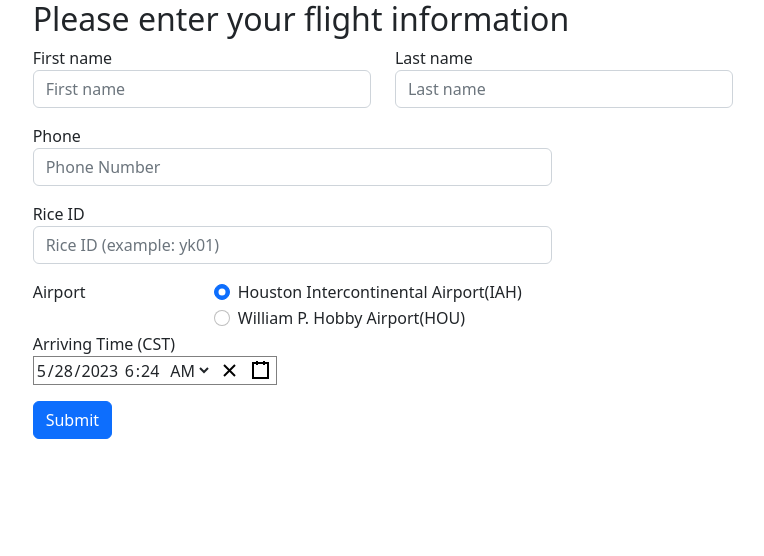
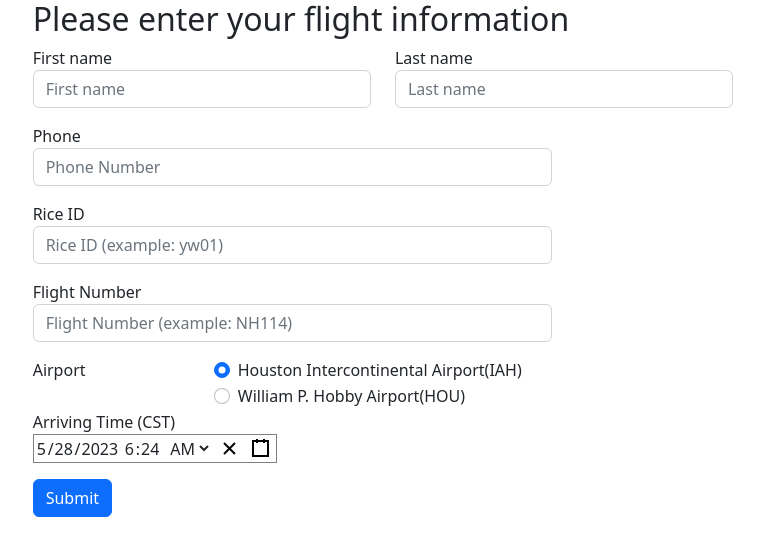
Before and after one commit to RCSSA/Freshmen-Airport-Pickup-Frontend, a React (Create React App) app: page /ns in a window 1280 px wide. Shown: the top 556 px of the page, without its empty margins (76-840 px from the left). Built offline with nearby package versions, Linux system fonts and the light colour scheme.

Commit message:
add data store

```diff
--- a/src/pages/NewStudent.js
+++ b/src/pages/NewStudent.js
@@ -1,4 +1,4 @@
-import React, { useState } from "react";
+import React, { useState, useEffect } from "react";
 // import { useNavigate } from "react-router-dom";
 import DateTimePicker from "react-datetime-picker";
 import "react-datetime-picker/dist/DateTimePicker.css";
@@ -7,7 +7,32 @@ import "react-clock/dist/Clock.css";
 
 export default function NewStudentPage() {
   //   const navigate = useNavigate();
+  const [firstName, setFirstName] = useState("");
+  const [lastName, setLastName] = useState("");
+  const [phoneNumber, setPhoneNumber] = useState("");
+  const [riceID, setRiceID] = useState("");
+  const [flightNumber, setFlightNumber] = useState("");
+  const [airport, setAirport] = useState("");
   const [arriveDate, setArriveDate] = useState(new Date());
+
+  useEffect(() => {
+    console.log(`firstname: ${firstName} \n`);
+    console.log(`lastname: ${lastName} \n`);
+    console.log(`phonenumber: ${phoneNumber} \n`);
+    console.log(`riceid: ${riceID} \n`);
+    console.log(`flightnumber: ${flightNumber} \n`);
+    console.log(`airport: ${airport} \n`);
+    console.log(`arrivedate: ${arriveDate} \n`);
+  }, [
+    firstName,
+    lastName,
+    phoneNumber,
+    riceID,
+    flightNumber,
+    airport,
+    arriveDate,
+  ]);
+
   return (
     <div class="justify-content-center form">
       <div class="row spacing">
@@ -23,6 +48,7 @@ export default function NewStudentPage() {
                   class="form-control"
                   id="validationCustom01"
                   placeholder="First name"
+                  onChange={(e) => setFirstName(e.target.value)}
                   required
                 />
                 <div class="valid-feedback">Looks good!</div>
@@ -34,6 +60,7 @@ export default function NewStudentPage() {
                   class="form-control"
                   id="validationCustom02"
                   placeholder="Last name"
+                  onChange={(e) => setLastName(e.target.value)}
                   required
                 />
                 <div class="valid-feedback">Looks good!</div>
@@ -47,6 +74,7 @@ export default function NewStudentPage() {
                   class="form-control"
                   id="validationCustom03"
                   placeholder="Phone Number"
+                  onChange={(e) => setPhoneNumber(e.target.value)}
                   required
                 />
                 <div class="invalid-feedback">
@@ -57,15 +85,34 @@ export default function NewStudentPage() {
 
             <div class="row form-row">
               <div class="col-md-6 mb-3">
-                <label for="validationCustom03">Rice ID</label>
+                <label for="validationCustom05">Rice ID</label>
                 <input
                   type="text"
                   class="form-control"
                   id="validationCustom05"
-                  placeholder="Rice ID (example: yk01)"
+                  placeholder="Rice ID (example: yw01)"
+                  onChange={(e) => setRiceID(e.target.value)}
                   required
                 />
+
                 <div class="invalid-feedback">Please provide a rice id.</div>
+              </div>
+            </div>
+
+            <div class="row form-row">
+              <div class="col-md-6 mb-3">
+                <label for="validationCustom06">Flight Number</label>
+                <input
+                  type="text"
+                  class="form-control"
+                  id="validationCustom06"
+                  placeholder="Flight Number (example: NH114)"
+                  onChange={(e) => setFlightNumber(e.target.value)}
+                  required
+                />
+                <div class="invalid-feedback">
+                  Please provide a Flight Number.
+                </div>
               </div>
             </div>
 
@@ -79,7 +126,8 @@ export default function NewStudentPage() {
                     name="gridRadios"
                     id="gridRadios1"
                     value="option1"
-                    checked
+                    onClick={() => setAirport("IAH")}
+                    defaultChecked
                   />
                   <label class="form-check-label" for="gridRadios1">
                     Houston Intercontinental Airport(IAH)
@@ -92,6 +140,7 @@ export default function NewStudentPage() {
                     name="gridRadios"
                     id="gridRadios2"
                     value="option2"
+                    onClick={() => setAirport("HOU")}
                   />
                   <label class="form-check-label" for="gridRadios2">
                     William P. Hobby Airport(HOU)
```
